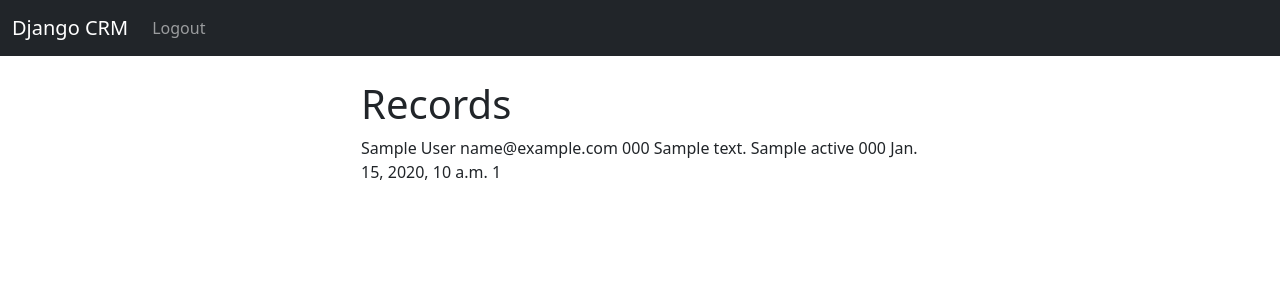
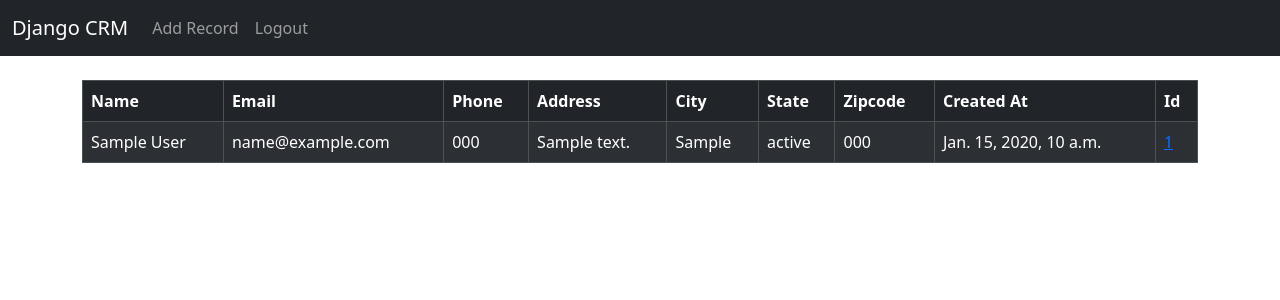
Before and after one commit to Ilyas2695/Django_CRM, a Django app: page / in a window 1280 px wide. Shown: the top 300 px of the page. Run offline with Django 4.2, Linux system fonts and the light colour scheme; a user stored in the database is signed in; tables that the repository leaves empty hold one stand-in row (values such as "Sample post").

Commit message:
completed CRM project

```diff
--- a/dcrm/settings.py
+++ b/dcrm/settings.py
@@ -80,7 +80,7 @@ DATABASES = {
         "NAME": "dcrm_database",
         "PASSWORD": "Qwe12345",
         "HOST": "localhost",
-        "POST": "3306",
+        "PORT": "3306",
     }
 }
 
--- a/website/templates/home.html
+++ b/website/templates/home.html
@@ -2,28 +2,49 @@
 
 {% block content %}
 
-<div class="col-md-6 offset-md-3">
 {% if user.is_authenticated %}
-    <h1>Records</h1>
     {% if records %}
 
-      {% for record in records %}
-        {{ record.first_name }}
-        {{ record.last_name }}
-        {{ record.email }}
-        {{ record.phone }}
-        {{ record.address }}
-        {{ record.city }}
-        {{ record.state }}
-        {{ record.zipcode }}
-        {{ record.created_at }}
-        {{ record.id }}
-        <br/>
+    <table class="table table-dark table-striped table-hover table-bordered">
+      <thead>
+        <tr>
+          <th scope="col">Name</th>
+          <th scope="col">Email</th>
+          <th scope="col">Phone</th>
+          <th scope="col">Address</th>
+          <th scope="col">City</th>
+          <th scope="col">State</th>
+          <th scope="col">Zipcode</th>
+          <th scope="col">Created At</th>
+          <th scope="col">Id</th>
 
-      {% endfor %}
+        </tr>
+      </thead>
+      <tbody>
 
-    {% endif %}
+          {% for record in records %}
+            <tr>
+              <td>{{ record.first_name }}
+                {{ record.last_name }}</td>
+              <td>{{ record.email }}</td>
+              <td>{{ record.phone }} </td>
+              <td>{{ record.address }}</td>
+              <td>{{ record.city }}</td>
+              <td>{{ record.state }}</td>
+              <td>{{ record.zipcode }}</td>
+              <td>{{ record.created_at }}</td>
+              <td><a href="{% url 'record' record.id %}">{{ record.id }}</a></td>
+            </tr>
+        {% endfor %}
+
+      {% endif %}
+        </tr>
+      </tbody>
+    </table>
+
+
 {% else %}
+    <div class="col-md-6 offset-md-3">
     <h1>Login</h1>
     <br/>
     <form method="POST" action="{% url 'home' %}">
@@ -39,7 +60,6 @@
             <button type="submit" class="btn btn-secondary">Login</button>
 
     </form>
-</div>
 {% endif %}
 
 {% endblock %}
--- a/website/templates/navbar.html
+++ b/website/templates/navbar.html
@@ -7,6 +7,9 @@
       <div class="collapse navbar-collapse" id="navbarSupportedContent">
         <ul class="navbar-nav me-auto mb-2 mb-lg-0">
           {% if user.is_authenticated %}
+          <li class="nav-item">
+            <a class="nav-link" href="{% url 'add_record' %}">Add Record</a>
+          </li>
             <li class="nav-item">
               <a class="nav-link" href="{% url 'logout' %}">Logout</a>
             </li>
--- a/website/urls.py
+++ b/website/urls.py
@@ -5,4 +5,9 @@ urlpatterns = [
     # path("login/", views.login_user, name='login'),
     path("logout/", views.logout_user, name='logout'),
     path("register/", views.register_user, name='register'),
+    path("record/<int:pk>", views.customer_record, name='record'),
+    path("delete_record/<int:pk>", views.delete_record, name='delete_record'),
+    path("add_record/", views.add_record, name='add_record'),
+    path("update_record/<int:pk>", views.update_record, name='update_record'),
+
 ]
--- a/website/views.py
+++ b/website/views.py
@@ -1,15 +1,12 @@
 from django.shortcuts import render, redirect
 from django.contrib.auth import authenticate, login, logout
 from django.contrib import messages
-from .forms import SignUpForm
+from .forms import SignUpForm, AddRecordForm
 from .models import Record
 
 
 def home(request):
     records = Record.objects.all()
-
-
-
     # Check to see if logging in
     if request.method == "POST":
         username = request.POST['username']
@@ -49,3 +46,52 @@ def register_user(request):
         form = SignUpForm()
         return render(request, 'register.html', {'form':form})
     return render(request, 'register.html', {'form':form})
+
+
+
+def customer_record(request, pk):
+    if request.user.is_authenticated:
+        # Look up Records
+        customer_record = Record.objects.get(id=pk)
+        return render(request, 'record.html', {'customer_record':customer_record})
+    else:
+        messages.success(request, "You must be logged in to view that page")
+        return redirect("home.html")
+
+
+def delete_record(request, pk):
+    if request.user.is_authenticated:
+        delete_it = Record.objects.get(id=pk)
+        delete_it.delete()
+        messages.success(request, "Record deleted successfully")
+        return redirect('home')
+    else:
+        messages.success(request, "You must be logged in to do that")
+        return redirect('home')
+
+def add_record(request):
+    form = AddRecordForm(request.POST or None)
+    if request.user.is_authenticated:
+        if request.method == "POST":
+            if form.is_valid():
+                add_record = form.save()
+                messages.success(request, "Record Added...")
+                return redirect('home')
+        return render(request, 'add_record.html', {"form":form})
+    else:
+        messages.success(request, "You must be logged in to do that")
+        return redirect('home')
+
+
+def update_record(request, pk):
+    if request.user.is_authenticated:
+        current_record = Record.objects.get(id=pk)
+        form = AddRecordForm(request.POST or None, instance=current_record)
+        if form.is_valid():
+            form.save()
+            messages.success(request, "Record has been updated")
+            return redirect('home')
+        return render(request, 'update_record.html', {'form':form})
+    else:
+        messages.success(request, "You must be logged in to do that")
+        return redirect('home')
```
Also changed, not shown: website/forms.py (+17 -0 lines), website/templates/add_record.html (added, +16 -0 lines), website/templates/record.html (added, +30 -0 lines), website/templates/update_record.html (added, +16 -0 lines).
